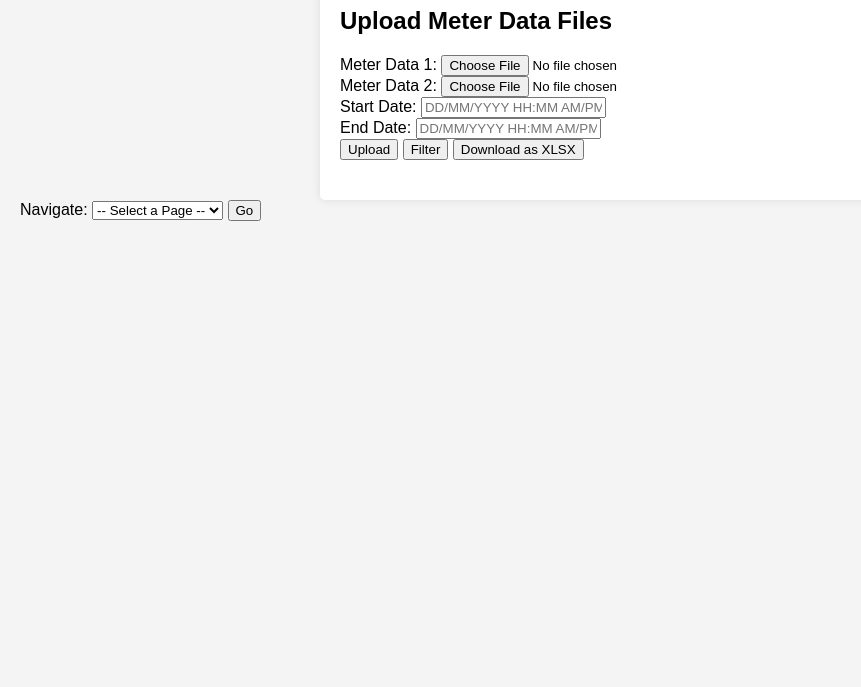
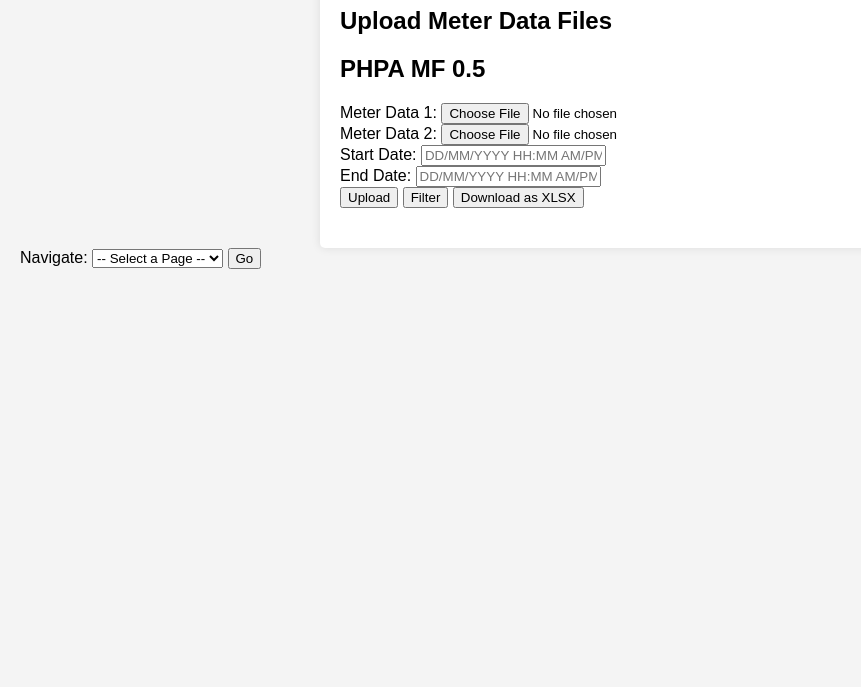
Before and after one commit to chadorxxiii/metertask, a plain HTML site: page tabaphpaindex.html in a window 1280 px wide. Shown: the part 113-800 px from the top of the page, without its empty margins (0-861 px from the left). Drawn offline with Linux system fonts and the light colour scheme.

Commit message:
Update tabaphpaindex.html

```diff
--- a/tabaphpaindex.html
+++ b/tabaphpaindex.html
@@ -11,6 +11,7 @@
     <div class="container">
         <h1>Taba&PHPA File Upload</h1>
         <h2>Upload Meter Data Files</h2>
+        <h2>PHPA MF 0.5</h2>
         <div>
             <label for="fileInput1">Meter Data 1:</label>
             <input type="file" id="fileInput1" accept=".csv">
```
